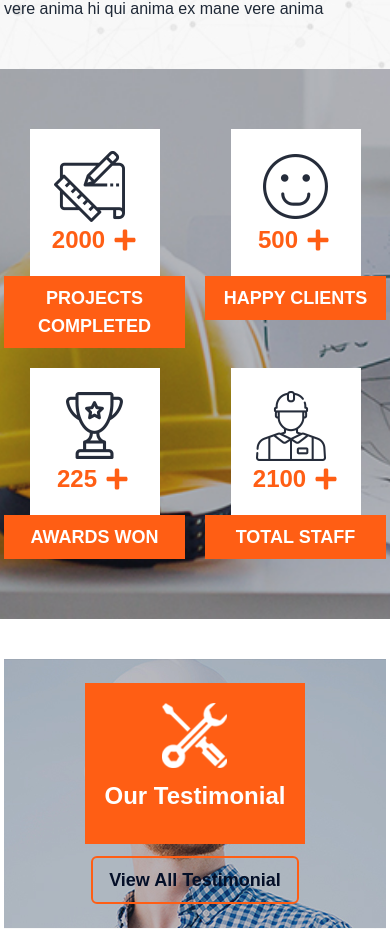
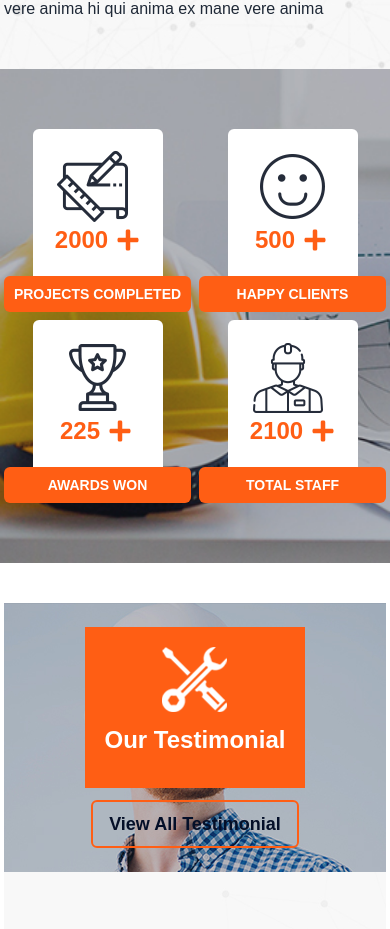
Before and after one commit to nishantsingh345/construction2, a Next.js app: page / in a window 390 px wide. Shown: the part 3172-4101 px from the top of the page. Built offline with nearby package versions, Linux system fonts and the light colour scheme.

Commit message:
change statts styles

```diff
--- a/src/components/home/Stat.tsx
+++ b/src/components/home/Stat.tsx
@@ -41,10 +41,10 @@ const Stat = (props: Props) => {
   return (
     <div className=" stickyImgslat">
       <Section>
-        <div className="grid grid-cols-2 md:grid-cols-4 gap-5">
+        <div className="grid grid-cols-2 md:grid-cols-4 sm:gap-5 gap-2">
           {card.map((item, index) => (
             <div key={index}>
-              <div className="bg-white p-5 flex flex-col gap-2 items-center justify-center w-[130px] mx-auto">
+              <div className="bg-white p-5 flex flex-col gap-2 rounded-t-md items-center justify-center w-[130px] mx-auto">
                 <div>
                   <img src={item?.img} alt="" />
                   <div className="flex items-center gap-2 text-2xl text-[#ff5e14] font-bold">
@@ -52,7 +52,7 @@ const Stat = (props: Props) => {
                   </div>
                 </div>
               </div>
-              <div className="bg-[#ff5e14] md:px-4 px-2 md:py-3 py-2 text-lg text-white font-bold md:text-xl">
+              <div className="bg-[#ff5e14] sm:px-4  md:py-3 py-2 rounded-md text-white font-bold md:text-xl text-sm">
                 <p className="text-center">{item?.btn}</p>
               </div>
             </div>
```
